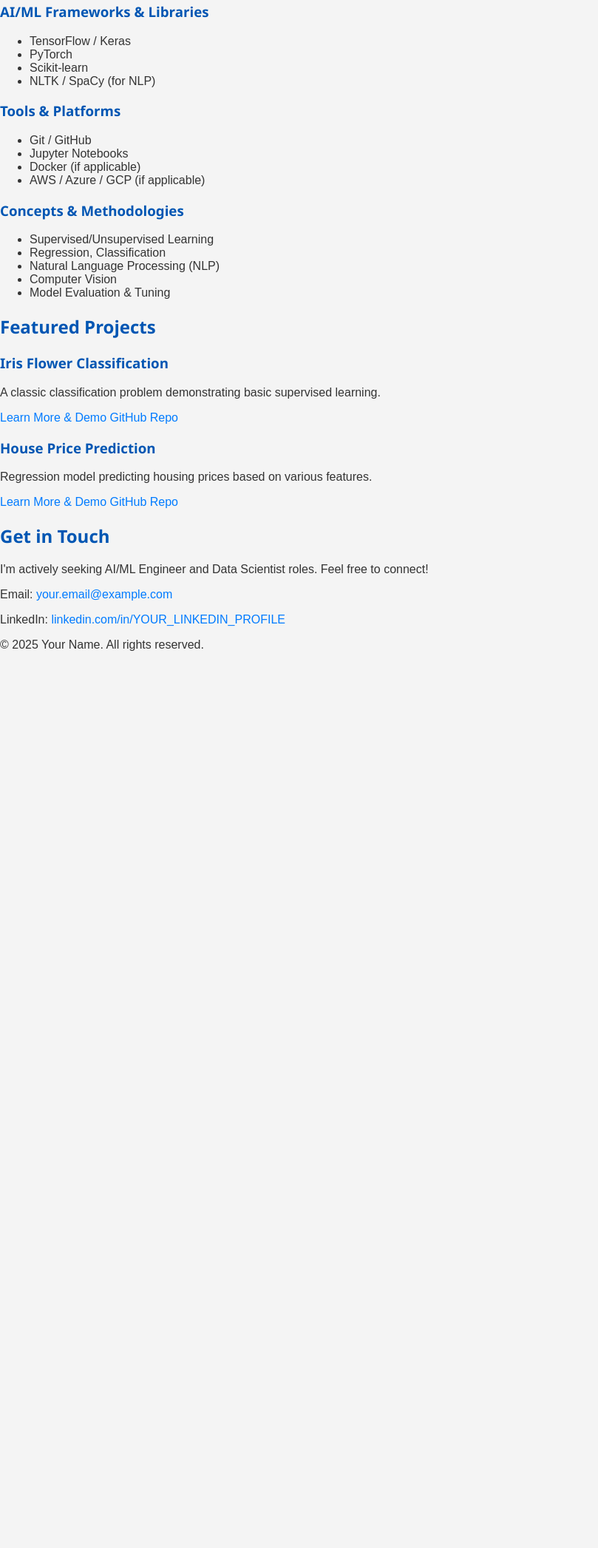
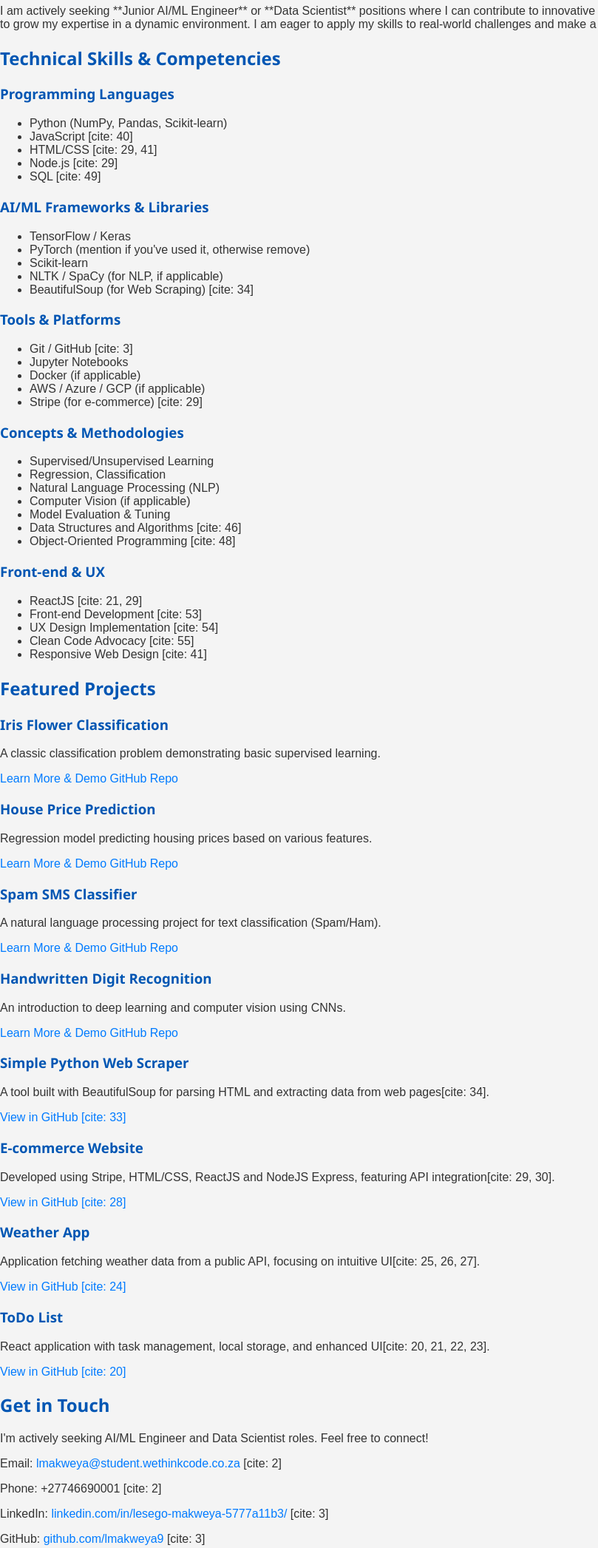
Before and after one commit to lmakweya9/lmakweya.github.io, a plain HTML site: page index.html in a window 1280 px wide. Shown: the part 524-2617 px from the top of the page at 74% size, without its empty margins (0-809 px from the left). Before the commit the page ends 1421 px from the top, so only its background shows below. Drawn offline with Linux system fonts and the light colour scheme.

Commit message:
Updated index.html with full structure, About Me, Skills, and Project placeholders

```diff
--- a/index.html
+++ b/index.html
@@ -20,18 +20,29 @@
 
     <main>
         <section id="hero">
-            <img src="img/profile.jpg" alt="Your Name Profile Picture">
-            <h1>Hi, I'm [Your Name] 👋</h1>
-            <p>[Your Personal Branding Statement - e.g., "Aspiring AI/ML Engineer with a passion for building intelligent systems."]</p>
+            <img src="img/profile.jpg" alt="Lesego Makweya Profile Picture">
+            <h1>Hi, I'm Lesego Makweya 👋</h1>
+            <p>Aspiring AI/ML Engineer | Bridging Education and Intelligent Systems</p>
             <div class="social-links">
                 <a href="https://github.com/lmakweya9" target="_blank">GitHub</a>
-                <a href="https://linkedin.com/in/YOUR_LINKEDIN_PROFILE" target="_blank">LinkedIn</a>
+                <a href="https://www.linkedin.com/in/lesego-makweya-5777a11b3/" target="_blank">LinkedIn</a>
                 </div>
         </section>
 
         <section id="about">
             <h2>About Me</h2>
-            <p>[Your professional biography and career objectives. Expand on your background, passion for AI/ML, and what you bring to a team. This is where you connect your story to AI/ML.]</p>
+            <p>
+                Hello! I'm <strong>Lesego Makweya</strong>, an aspiring AI/ML Engineer with a unique background in education and a passion for transforming data into intelligent solutions. My journey into the world of artificial intelligence and machine learning was sparked by a desire to leverage technology for problem-solving and innovation, building upon my foundational skills in software engineering.
+            </p>
+            <p>
+                I recently completed an intensive **AI/ML bootcamp at CAPACITI**, where I gained comprehensive, hands-on experience across the machine learning lifecycle. This program provided a strong foundation in key areas, including data preprocessing, model development, evaluation, and deployment, with a focus on practical applications.
+            </p>
+            <p>
+                My previous experience as a **Coding Facilitator** at WeThinkCode [cite: 8, 9] involved designing specialized lesson plans for computer science students [cite: 12] and advising a robotics club[cite: 11]. This role honed my ability to adapt teaching methods [cite: 13], foster technical skills, and support diverse learners[cite: 13], skills which I now bring to the collaborative and problem-solving nature of AI/ML development. I am a self-organized [cite: 57], independent [cite: 58] problem-solver [cite: 59], and a dedicated team player[cite: 60].
+            </p>
+            <p>
+                I am actively seeking **Junior AI/ML Engineer** or **Data Scientist** positions where I can contribute to innovative projects, collaborate with experienced professionals, and continue to grow my expertise in a dynamic environment. I am eager to apply my skills to real-world challenges and make a tangible impact.
+            </p>
         </section>
 
         <section id="skills">
@@ -40,26 +51,30 @@
                 <h3>Programming Languages</h3>
                 <ul>
                     <li>Python (NumPy, Pandas, Scikit-learn)</li>
-                    <li>R (if applicable)</li>
-                    <li>SQL</li>
+                    <li>JavaScript [cite: 40]</li>
+                    <li>HTML/CSS [cite: 29, 41]</li>
+                    <li>Node.js [cite: 29]</li>
+                    <li>SQL [cite: 49]</li>
                 </ul>
             </div>
             <div class="skills-category">
                 <h3>AI/ML Frameworks & Libraries</h3>
                 <ul>
                     <li>TensorFlow / Keras</li>
-                    <li>PyTorch</li>
+                    <li>PyTorch (mention if you've used it, otherwise remove)</li>
                     <li>Scikit-learn</li>
-                    <li>NLTK / SpaCy (for NLP)</li>
+                    <li>NLTK / SpaCy (for NLP, if applicable)</li>
+                    <li>BeautifulSoup (for Web Scraping) [cite: 34]</li>
                 </ul>
             </div>
             <div class="skills-category">
                 <h3>Tools & Platforms</h3>
                 <ul>
-                    <li>Git / GitHub</li>
+                    <li>Git / GitHub [cite: 3]</li>
                     <li>Jupyter Notebooks</li>
                     <li>Docker (if applicable)</li>
                     <li>AWS / Azure / GCP (if applicable)</li>
+                    <li>Stripe (for e-commerce) [cite: 29]</li>
                 </ul>
             </div>
             <div class="skills-category">
@@ -68,8 +83,20 @@
                     <li>Supervised/Unsupervised Learning</li>
                     <li>Regression, Classification</li>
                     <li>Natural Language Processing (NLP)</li>
-                    <li>Computer Vision</li>
+                    <li>Computer Vision (if applicable)</li>
                     <li>Model Evaluation & Tuning</li>
+                    <li>Data Structures and Algorithms [cite: 46]</li>
+                    <li>Object-Oriented Programming [cite: 48]</li>
+                </ul>
+            </div>
+            <div class="skills-category">
+                <h3>Front-end & UX</h3>
+                <ul>
+                    <li>ReactJS [cite: 21, 29]</li>
+                    <li>Front-end Development [cite: 53]</li>
+                    <li>UX Design Implementation [cite: 54]</li>
+                    <li>Clean Code Advocacy [cite: 55]</li>
+                    <li>Responsive Web Design [cite: 41]</li>
                 </ul>
             </div>
         </section>
@@ -89,19 +116,53 @@
                     <a href="projects/house-prediction.html">Learn More & Demo</a>
                     <a href="https://github.com/lmakweya9/YOUR_HOUSE_PRICE_REPO" target="_blank">GitHub Repo</a>
                 </div>
+                <div class="project-card">
+                    <h3>Spam SMS Classifier</h3>
+                    <p>A natural language processing project for text classification (Spam/Ham).</p>
+                    <a href="projects/spam-classifier.html">Learn More & Demo</a>
+                    <a href="https://github.com/lmakweya9/YOUR_SPAM_REPO" target="_blank">GitHub Repo</a>
                 </div>
+                <div class="project-card">
+                    <h3>Handwritten Digit Recognition</h3>
+                    <p>An introduction to deep learning and computer vision using CNNs.</p>
+                    <a href="projects/digit-recognition.html">Learn More & Demo</a>
+                    <a href="https://github.com/lmakweya9/YOUR_DIGIT_REPO" target="_blank">GitHub Repo</a>
+                </div>
+                <div class="project-card">
+                    <h3>Simple Python Web Scraper</h3>
+                    <p>A tool built with BeautifulSoup for parsing HTML and extracting data from web pages[cite: 34].</p>
+                    <a href="https://github.com/lmakweya9/YOUR_WEB_SCRAPER_REPO" target="_blank">View in GitHub [cite: 33]</a>
+                </div>
+                <div class="project-card">
+                    <h3>E-commerce Website</h3>
+                    <p>Developed using Stripe, HTML/CSS, ReactJS and NodeJS Express, featuring API integration[cite: 29, 30].</p>
+                    <a href="https://github.com/lmakweya9/YOUR_ECOMMERCE_REPO" target="_blank">View in GitHub [cite: 28]</a>
+                </div>
+                 <div class="project-card">
+                    <h3>Weather App</h3>
+                    <p>Application fetching weather data from a public API, focusing on intuitive UI[cite: 25, 26, 27].</p>
+                    <a href="https://github.com/lmakweya9/YOUR_WEATHER_APP_REPO" target="_blank">View in GitHub [cite: 24]</a>
+                </div>
+                 <div class="project-card">
+                    <h3>ToDo List</h3>
+                    <p>React application with task management, local storage, and enhanced UI[cite: 20, 21, 22, 23].</p>
+                    <a href="https://github.com/lmakweya9/YOUR_TODO_LIST_REPO" target="_blank">View in GitHub [cite: 20]</a>
+                </div>
+            </div>
         </section>
 
         <section id="contact">
             <h2>Get in Touch</h2>
             <p>I'm actively seeking AI/ML Engineer and Data Scientist roles. Feel free to connect!</p>
-            <p>Email: <a href="mailto:your.email@example.com">your.email@example.com</a></p>
-            <p>LinkedIn: <a href="https://linkedin.com/in/YOUR_LINKEDIN_PROFILE" target="_blank">linkedin.com/in/YOUR_LINKEDIN_PROFILE</a></p>
+            <p>Email: <a href="mailto:lmakweya@student.wethinkcode.co.za">lmakweya@student.wethinkcode.co.za</a> [cite: 2]</p>
+            <p>Phone: +27746690001 [cite: 2]</p>
+            <p>LinkedIn: <a href="https://www.linkedin.com/in/lesego-makweya-5777a11b3/" target="_blank">linkedin.com/in/lesego-makweya-5777a11b3/</a> [cite: 3]</p>
+            <p>GitHub: <a href="https://github.com/lmakweya9" target="_blank">github.com/lmakweya9</a> [cite: 3]</p>
         </section>
     </main>
 
     <footer>
-        <p>&copy; 2025 Your Name. All rights reserved.</p>
+        <p>&copy; 2025 Lesego Makweya. All rights reserved.</p>
     </footer>
 
     <script src="js/script.js"></script>
```
